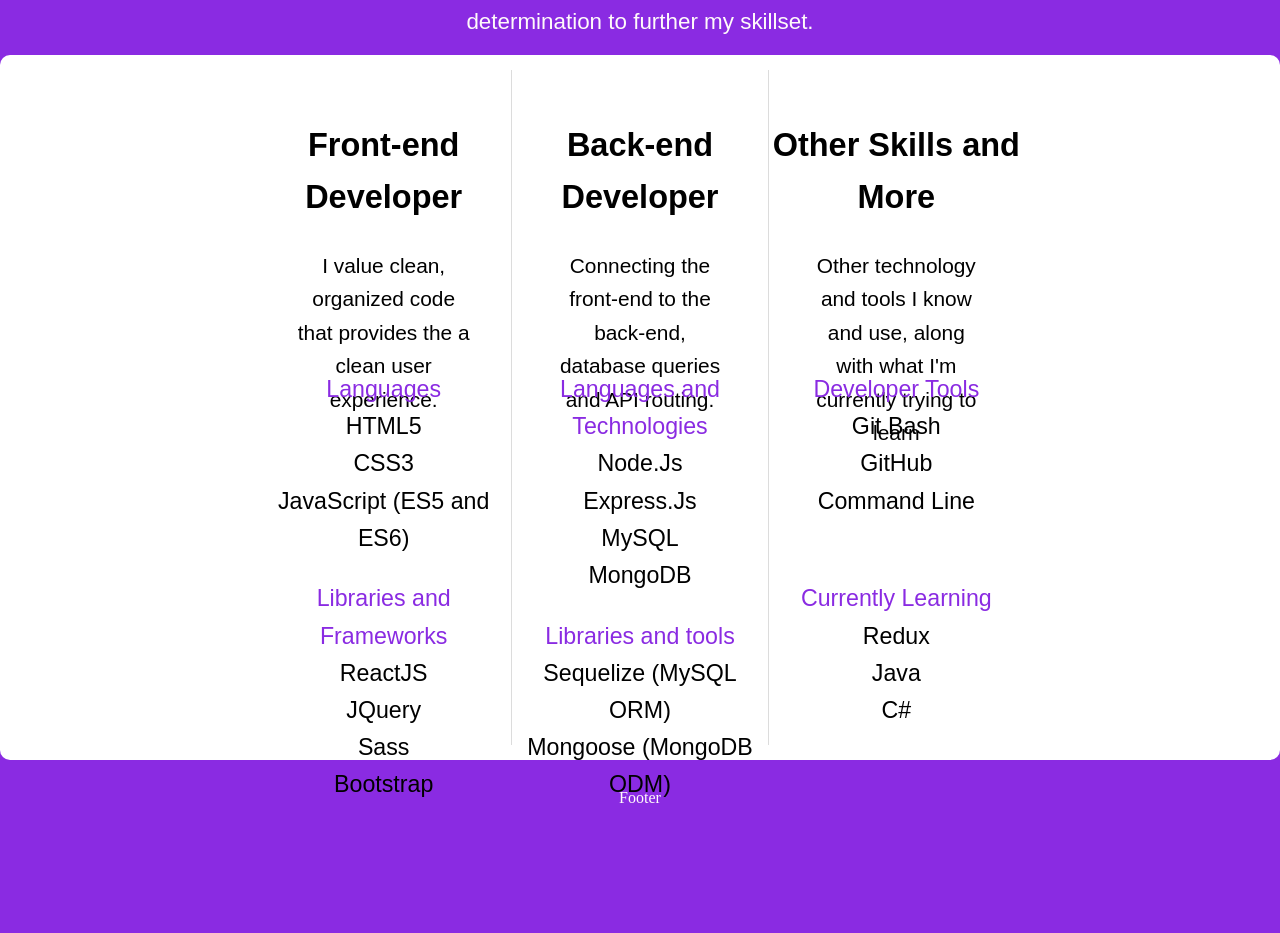
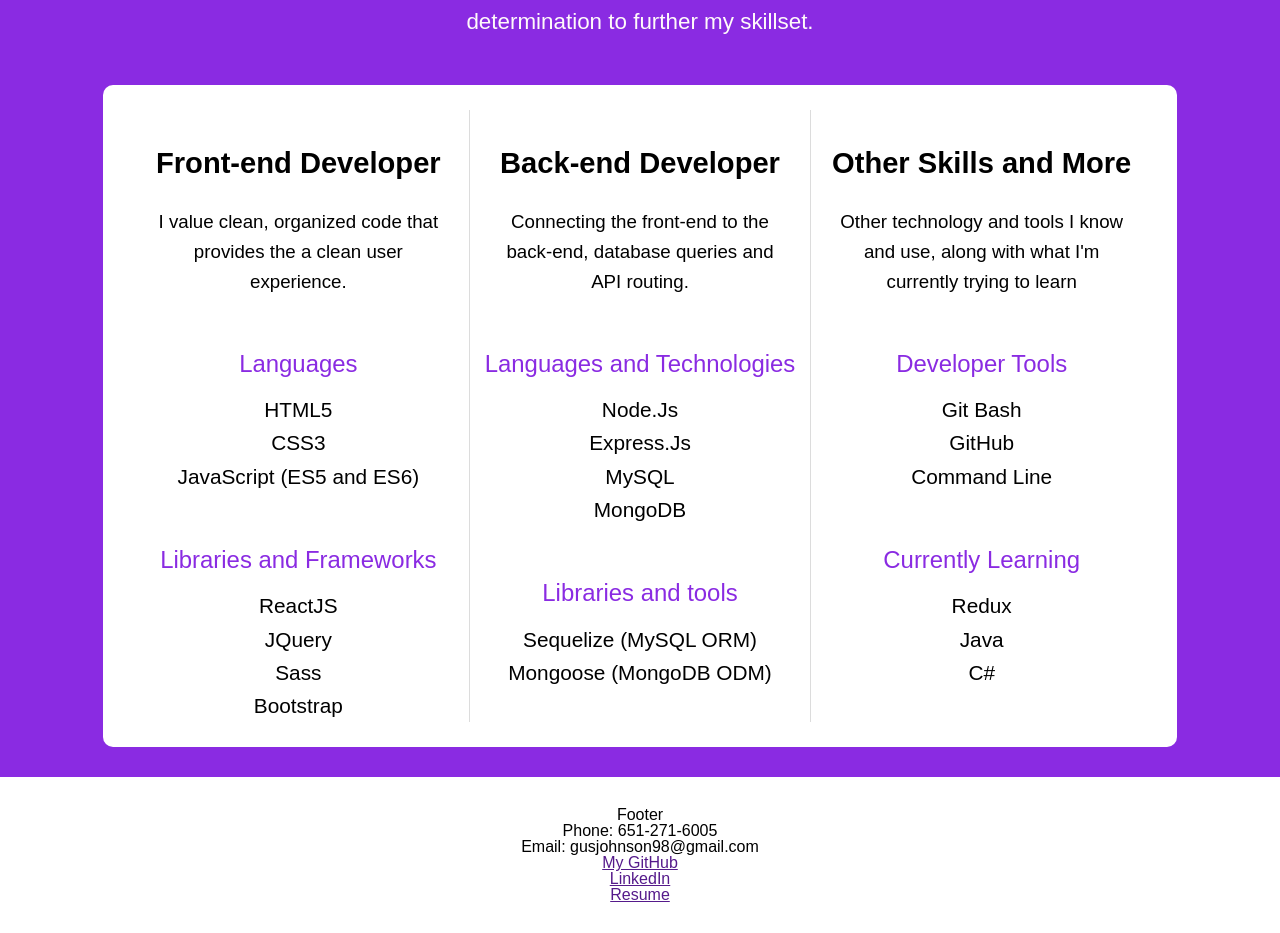
Before and after one commit to August-Johnson/react-portfolio, a React (Create React App) app: page / in a window 1280 px wide. Shown: the part 1032-1965 px from the top of the page. Before the commit the page ends 1868 px from the top, so only its background shows below. Built offline with nearby package versions, Linux system fonts and the light colour scheme.

Commit message:
skill section no longer a child element of about me section. Universal styling for font-family applied. Footer started with placeholder content.

```diff
--- a/src/App.js
+++ b/src/App.js
@@ -17,7 +17,7 @@
         <SelfImage imageSource={ImageSource} />
       </Header>
       <AboutMe />
-        <Skills />
+      <Skills />
       <Footer />
     </Home>
   );
--- a/src/assets/css/app.css
+++ b/src/assets/css/app.css
@@ -1,7 +1,6 @@
 .about-container {
   background-color: #8A2BE2;
   color: #FFFAFA;
-  font-family: Arial, Helvetica, sans-serif;
   line-height: 1.6;
   text-align: center;
   font-size: 145%;
@@ -17,15 +16,14 @@
 
 body {
   background-color: #8A2BE2;
+  font-family: Arial, Helvetica, sans-serif;
 }
 
 .homepage-footer {
-  width: auto;
+  background-color: #FFFFFF;
+  color: #000000;
   text-align: center;
-  margin: 0px;
   padding: 30px;
-  background-color: #8A2BE2;
-  color: #FFFAFA;
 }
 
 .intro-header {
@@ -65,21 +63,20 @@
 .skills-container {
   background-color: #FFFFFF;
   color: #000000;
-  font-family: Arial, Helvetica, sans-serif;
   display: -webkit-box;
   display: -ms-flexbox;
   display: flex;
+  width: 80%;
+  font-size: 130%;
+  text-align: center;
   line-height: 1.6;
-  text-align: center;
-  font-size: 145%;
-  padding: 15px 20%;
   border-radius: 10px;
-  margin: 0px auto;
+  margin: 30px auto;
+  padding: 25px;
 }
 
 .skill-column {
   width: 33%;
-  height: 675px;
   -webkit-box-flex: 1;
       -ms-flex: 1;
           flex: 1;
@@ -93,23 +90,20 @@
 .skill-column h3 {
   font-size: 140%;
   font-weight: 550;
-  margin-top: 50px;
-  margin-bottom: 25px;
+  margin-bottom: 20px;
+  padding-top: 30px;
 }
 
 .skill-column h4 {
   color: #8A2BE2;
-  margin-top: 45px;
+  font-size: 115%;
+  margin-top: 15px;
+  margin-bottom: 10px;
 }
 
 .skill-column p {
   font-size: 90%;
-  padding: 0px 40px;
-  height: 40px;
-}
-
-.skill-column ul {
-  height: 90px;
+  padding: 0px 20px;
 }
 
 @media screen and (min-width: 900px) {
--- a/src/assets/css/components/_about.scss
+++ b/src/assets/css/components/_about.scss
@@ -1,7 +1,6 @@
 .about-container {
     @include secondary-color-scheme;
-    font-family: Arial, Helvetica, sans-serif;
-    // position: relative;
+    // font-family: Arial, Helvetica, sans-serif;
     line-height: 1.6;
     // height: 600px;
     text-align: center;
--- a/src/assets/css/components/_container.scss
+++ b/src/assets/css/components/_container.scss
@@ -1,3 +1,4 @@
 body {
     background-color: map-get($colors, secondary-bg);
+    font-family: Arial, Helvetica, sans-serif;
 }
--- a/src/assets/css/components/_footer.scss
+++ b/src/assets/css/components/_footer.scss
@@ -1,7 +1,6 @@
 .homepage-footer {
-    width: auto;
+    @include primary-color-scheme;
+    // width: auto;
     text-align: center;
-    margin: 0px;
     padding: 30px;
-    @include secondary-color-scheme;
 }
--- a/src/assets/css/components/_skill-column.scss
+++ b/src/assets/css/components/_skill-column.scss
@@ -1,22 +1,18 @@
 .skills-container {
     @include primary-color-scheme;
-    font-family: Arial, Helvetica, sans-serif;
-    // position: absolute;
-    // left: 10%;
-    // top: 88%;
-    // width: 80%;
     display: flex;
+    width: 80%;
+    // font-family: Arial, Helvetica, sans-serif;
+    font-size: 130%;
+    text-align: center;
     line-height: 1.6;
-    text-align: center;
-    font-size: 145%;
-    padding: 15px 20%;
     border-radius: 10px;
-    margin: 0px auto;
+    margin: 30px auto;
+    padding: 25px;
 }
 
 .skill-column {
     width: 33%;
-    height: 675px;
     flex: 1;
     border-right: 1px solid #DCDCDC;
 }
@@ -28,21 +24,18 @@
 .skill-column h3 {
     font-size: 140%;
     font-weight: 550;
-    margin-top: 50px;
-    margin-bottom: 25px;
+    margin-bottom: 20px;
+    padding-top: 30px;
 }
 
 .skill-column h4 {
     color: map-get($colors, secondary-bg);
-    margin-top: 45px;
+    font-size: 115%;
+    margin-top: 15px;
+    margin-bottom: 10px;
 }
 
 .skill-column p {
     font-size: 90%;
-    padding: 0px 40px;
-    height: 40px;
+    padding: 0px 20px;
 }
-
-.skill-column ul {
-    height: 90px;
-}
--- a/src/components/AboutMe.js
+++ b/src/components/AboutMe.js
@@ -10,7 +10,6 @@
                  Once I discovered programming I knew that it was something I wanted to pursue more of. It's fun to be constantly learning new things and ways to problem solve.
                  I attended the University of Minnesota's Full-Stack Coding Boot Camp and graduated as part of the 10th Cohort in May 2019 with a passion and determination to further my skillset.
             </p>
-            {/* {props.children} */}
         </div>
     );
 }
--- a/src/components/Footer.js
+++ b/src/components/Footer.js
@@ -4,6 +4,15 @@
     return (
         <footer className="homepage-footer">
             <h2>Footer</h2>
+            <span>Phone: </span>651-271-6005
+            <br />
+            <span>Email: </span>gusjohnson98@gmail.com
+            <br />
+            <a href="">My GitHub</a>
+            <br />
+            <a href="">LinkedIn</a>
+            <br />
+            <a href="">Resume</a>
         </footer>
     );
 }
```
Also changed, not shown: 1 other file (tests, documents, lock files or other folders).
